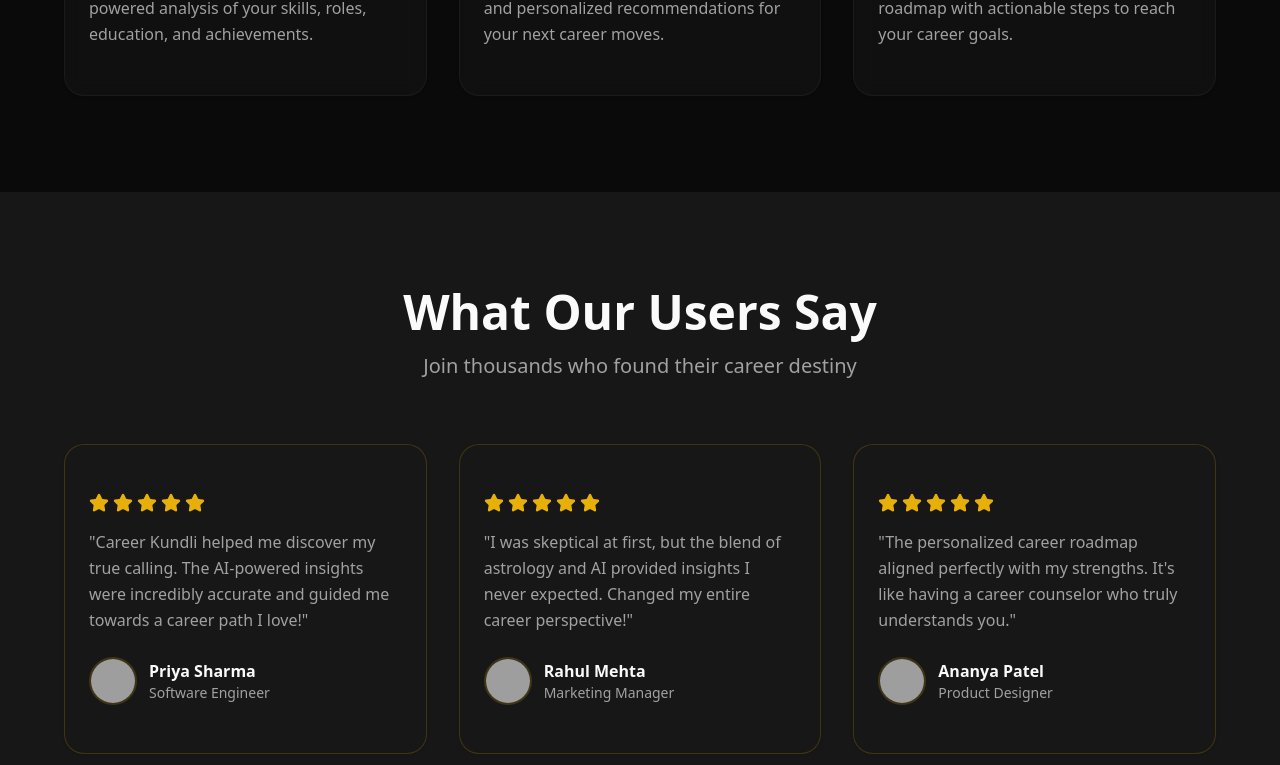
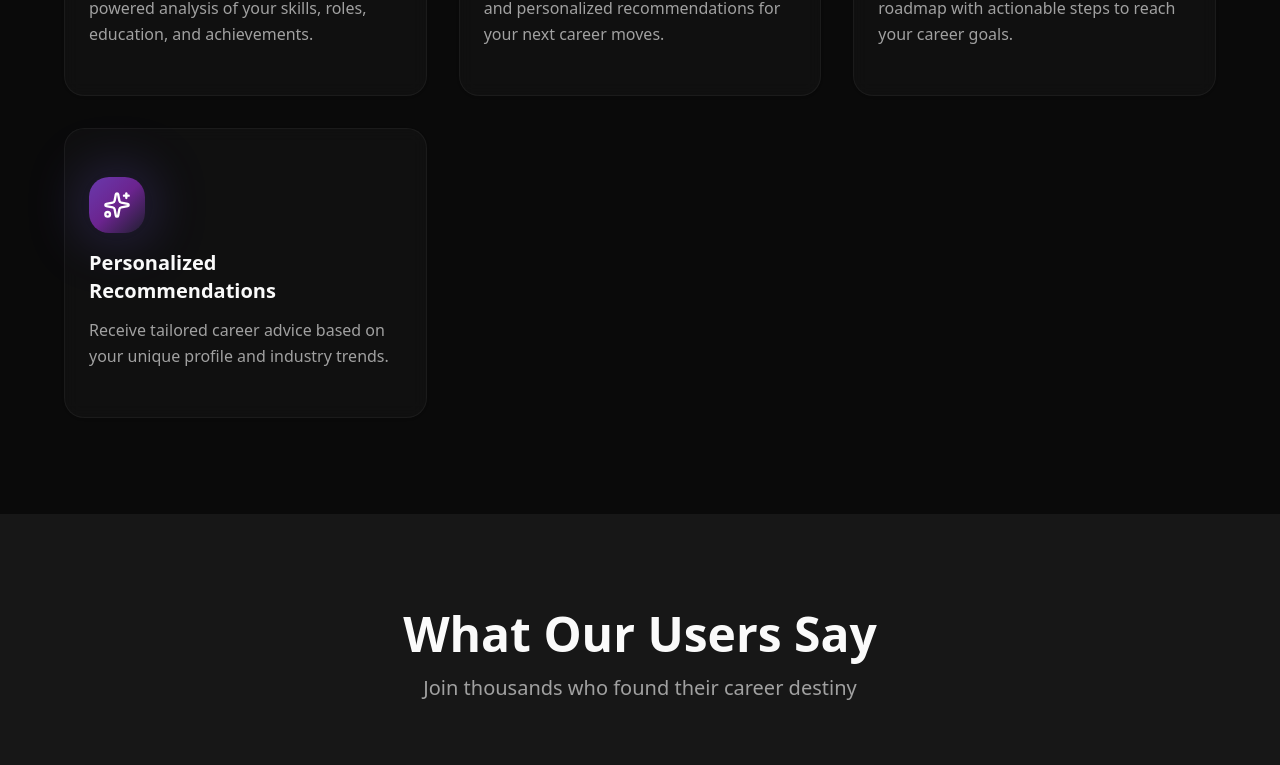
Before and after one commit to Pranav0728/CareerKundli, a Next.js app: page / in a window 1280 px wide. Shown: the part 1820-2585 px from the top of the page. Built offline with nearby package versions, Linux system fonts and the light colour scheme; no server answers; grey boxes are pictures that could not be loaded.

Commit message:
Analytics

```diff
--- a/package.json
+++ b/package.json
@@ -17,6 +17,7 @@
     "@radix-ui/react-label": "^2.1.7",
     "@radix-ui/react-slot": "^1.2.3",
     "@radix-ui/react-toast": "^1.2.15",
+    "@vercel/analytics": "^1.6.1",
     "axios": "^1.13.1",
     "class-variance-authority": "^0.7.1",
     "clsx": "^2.1.1",
--- a/src/app/layout.jsx
+++ b/src/app/layout.jsx
@@ -5,7 +5,7 @@ import { ThemeProvider } from "@/components/theme-provider";
 import { Toaster } from "sonner";
 import Link from "next/link";
 import { MessageSquare } from "lucide-react";
-
+import { Analytics } from "@vercel/analytics/next"
 const geistSans = Geist({
   variable: "--font-geist-sans",
   subsets: ["latin"],
@@ -36,6 +36,7 @@ export default function RootLayout({ children }) {
           disableTransitionOnChange
         >
           <AuthProvider>{children}</AuthProvider>
+          <Analytics />
           <Toaster richColors position="top-center" />
           {/* Floating Feedback Button */}
           <Link
--- a/src/components/Home/Features.jsx
+++ b/src/components/Home/Features.jsx
@@ -17,6 +17,11 @@ const features = [
     title: "Career Roadmap",
     description: "Get a detailed short, mid, and long-term roadmap with actionable steps to reach your career goals.",
   },
+  {
+    icon: Sparkles,
+    title: "Personalized Recommendations",
+    description: "Receive tailored career advice based on your unique profile and industry trends.",
+  }
 ];
 
 const Features = () => {
@@ -31,7 +36,6 @@ const Features = () => {
             Everything you need to navigate your professional journey
           </p>
         </div>
-
         <div className="grid md:grid-cols-3 gap-8">
           {features.map((feature, index) => (
             <Card
```
Also changed, not shown: src/components/Home/Pricing.jsx (line endings or trailing spaces), 1 other file (tests, documents, lock files or other folders).
